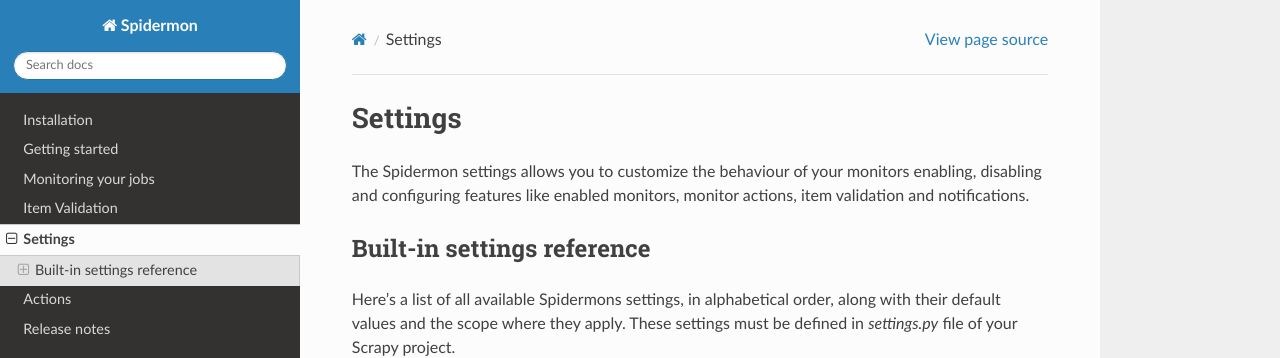
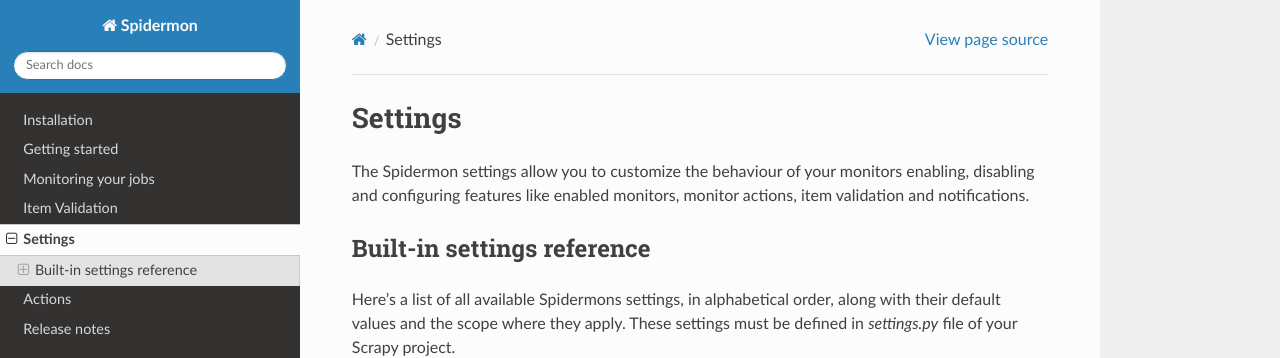
Before and after one commit to scrapinghub/spidermon, a Sphinx documentation site: the page built from docs/source/settings.rst, in a window 1280 px wide and 1092 px high. Shown: the top 358 px of the window. Built offline with Sphinx 7.4.7 and the Read the Docs theme 2.0.0, drawn with Linux system fonts in a browser that asks for light colours.

Commit message:
Fixed typos

```diff
--- a/docs/source/actions.rst
+++ b/docs/source/actions.rst
@@ -165,7 +165,7 @@
 Slack action
 ============
 
-This actions allows you to send custom messages to a `Slack`_ channel (or user)
+This action allows you to send custom messages to a `Slack`_ channel (or user)
 using a bot when your monitor suites finishes their execution. To use this action
 you need to provide the `Slack credentials`_ in your `settings.py`
 file as follows:
--- a/docs/source/settings.rst
+++ b/docs/source/settings.rst
@@ -4,7 +4,7 @@
 Settings
 ========
 
-The Spidermon settings allows you to customize the behaviour of your monitors
+The Spidermon settings allow you to customize the behaviour of your monitors
 enabling, disabling and configuring features like enabled monitors, monitor
 actions, item validation and notifications.
 
```
